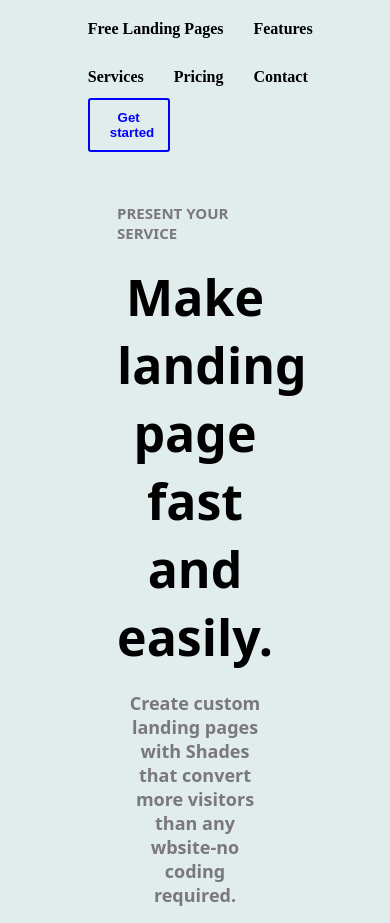
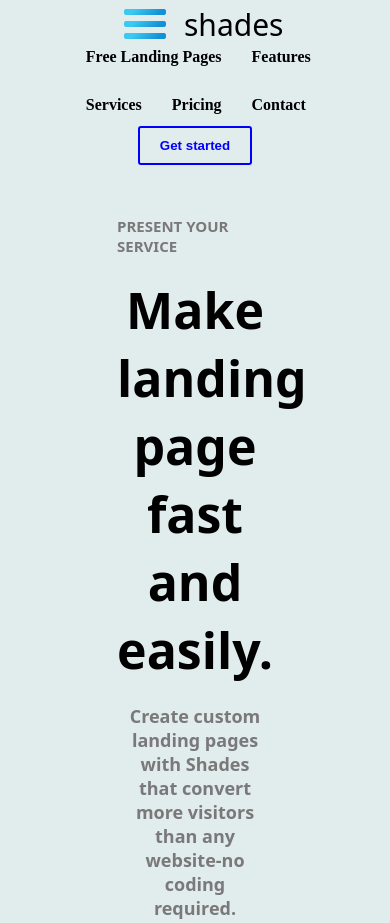
Before and after one commit to MarcoArgento/Landing-page, a plain HTML site: page index.html in a window 390 px wide. Shown: the top 923 px of the page. Drawn offline with Linux system fonts and the light colour scheme.

Commit message:
Aggiunta logo e piccole correzioni

```diff
--- a/index.html
+++ b/index.html
@@ -10,7 +10,8 @@
     <div id="container">
       <div id="navbar">
         <div id="imag">
-          <img src="" id="immagine" />
+          <img src="icons8-menù-hamburger-48.png" id="immagine" />
+          <p id="logo-tit">shades</p>
         </div>
         <div id="barra">
           <ul id="navigator">
@@ -44,7 +45,7 @@
           <p id="par2">
             <b
               >Create custom landing pages with Shades that convert more
-              visitors than any wbsite-no coding required.</b
+              visitors than any website-no coding required.</b
             >
           </p>
         </div>
--- a/style.css
+++ b/style.css
@@ -31,11 +31,22 @@ p {
 
 #navbar {
   width: 100%;
-  height: auto;
+  height: fit-content;
   display: flex;
   flex-direction: row;
   justify-content: space-around;
-  margin-top: 20px;
+  align-items: flex-end;
+}
+
+#imag {
+  display: flex;
+  align-items: center;
+  width: fit-content;
+  gap: 10%;
+}
+
+#logo-tit {
+  font-size: 30px;
 }
 
 #barra {
@@ -51,6 +62,8 @@ p {
   flex-direction: row;
   gap: 30px;
   list-style: none;
+  width: fit-content;
+  margin-left: 10%;
 }
 
 a {
@@ -170,6 +183,15 @@ h1 {
 }
 
 @media screen and (max-width: 800px) {
+  #navbar {
+    width: fit-content;
+    height: fit-content;
+    display: flex;
+    flex-direction: column;
+    justify-content: center;
+    align-items: center;
+  }
+
   #navigator {
     display: flex;
     flex-direction: row;
@@ -182,7 +204,7 @@ h1 {
     width: 70%;
     display: flex;
     flex-direction: column;
-    justify-content: space-between;
+    align-items: center;
     gap: 20px;
   }
 
@@ -196,7 +218,6 @@ h1 {
     color: blue;
     border-radius: 3px;
     border: 2px solid blue;
-    width: 30%;
   }
 
   #reg {
```
Also changed, not shown: icons8-menù-hamburger-48.png (added).
